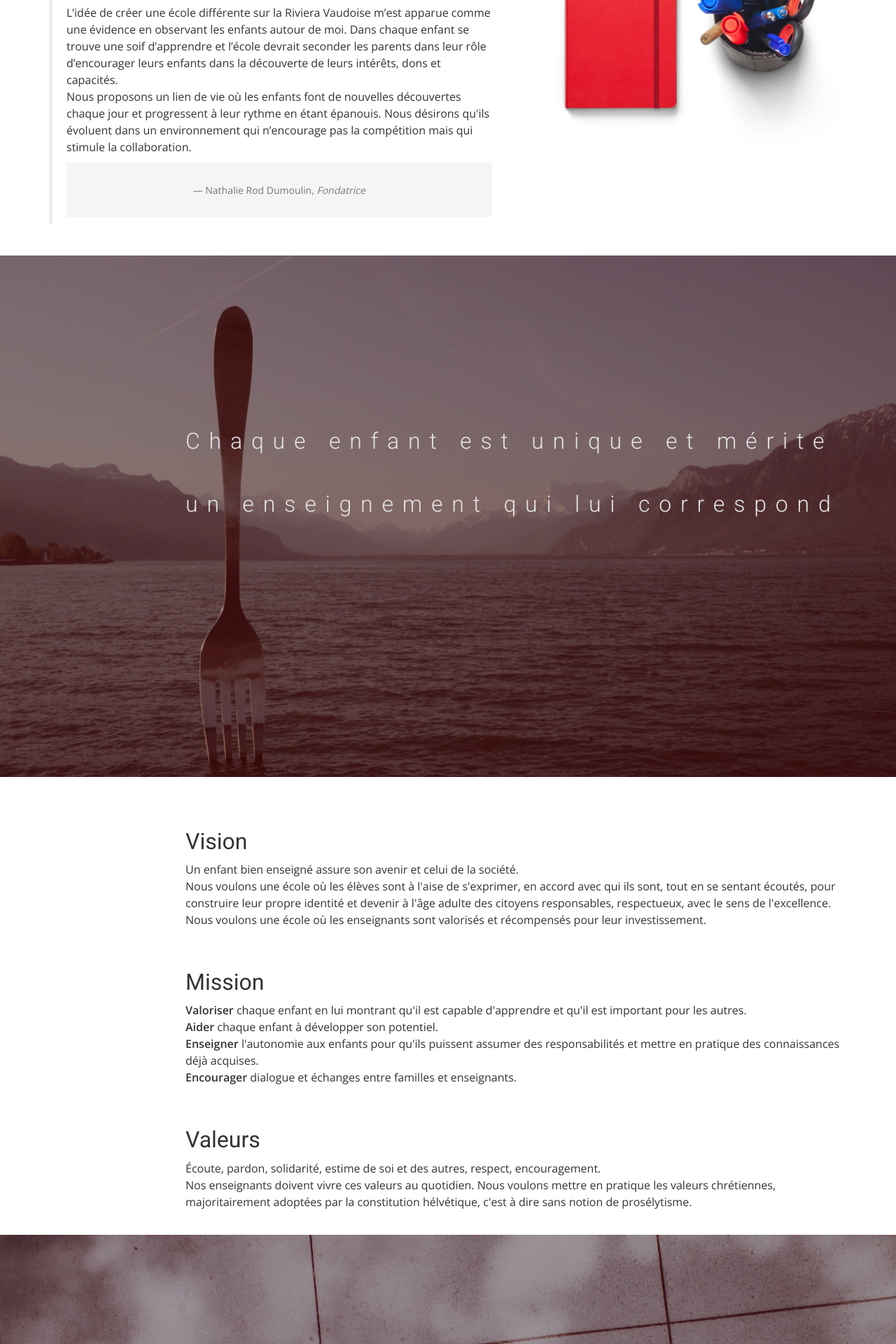
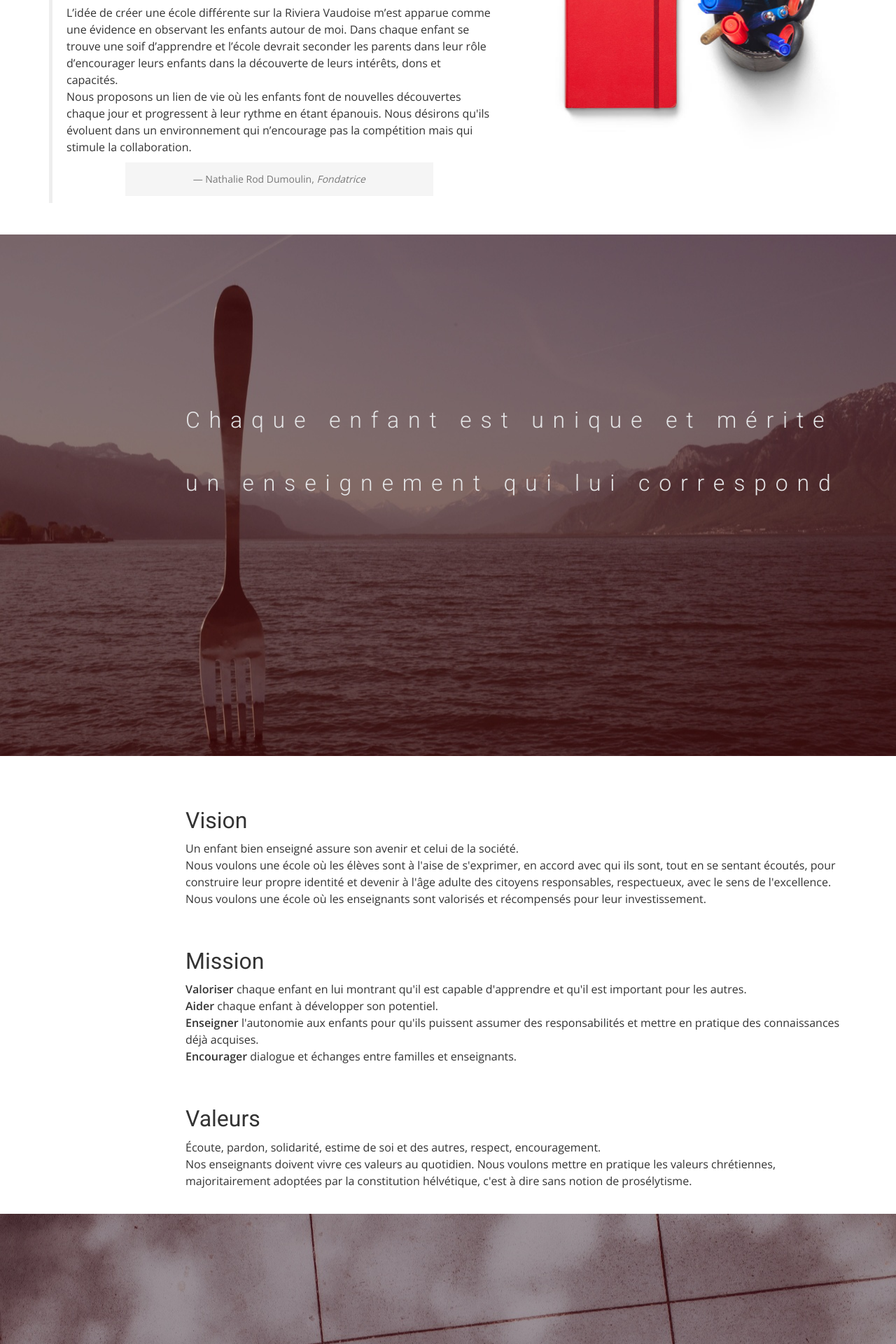
Before and after one commit to midjoule/lifeschool, a Jekyll site: the page built from index.html, in a window 1280 px wide. Shown: the part 1150-3070 px from the top of the page at 70% size. Built offline with Jekyll 4.4.1, drawn with Linux system fonts in a browser that asks for light colours; nearby versions of some CDN libraries; some web fonts are replaced.

Commit message:
Update style.css

```diff
--- a/css/style.css
+++ b/css/style.css
@@ -58,8 +58,10 @@ TD.principle {
 }
 
 footer.blockquote-footer {
- padding-top: 3rem;
- padding-bottom: 2em;
+ padding-top: 1em;
+ padding-bottom: 1em;
+ margin-left: 6em;
+ margin-right: 6em;
 }
 
 .vcenter {
```
